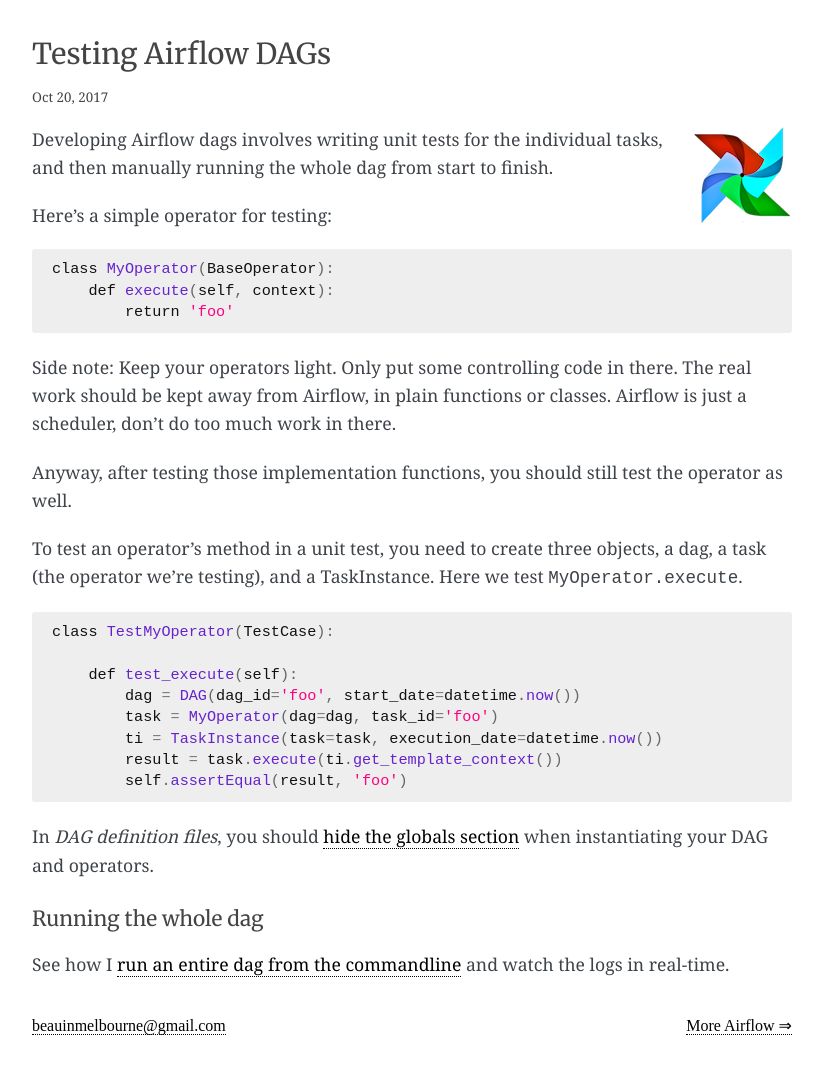
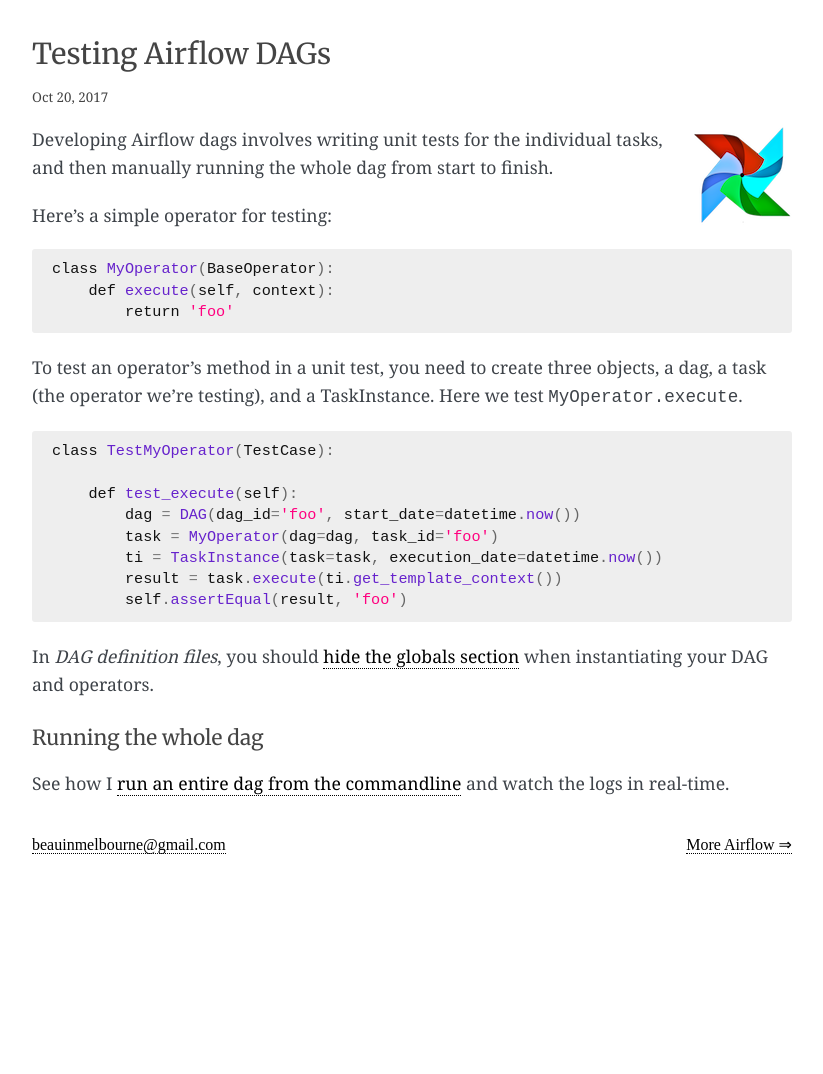
Before and after one commit to explodinglabs/explodinglabs.github.io, a Jekyll site: the page built from _posts/airflow/2017-10-20-testing-dags.markdown, in a window 1280 px wide. Shown: the whole page, without its empty margins (228-1051 px from the left). Built offline with Jekyll 4.4.1, drawn with Linux system fonts in a browser that asks for light colours; some web fonts are replaced; after the commit the page ends 900 px from its top, so only the background shows below that.

Commit message:
Remove the side note from the testing airflow post

````diff
--- a/_posts/airflow/2017-10-20-testing-dags.markdown
+++ b/_posts/airflow/2017-10-20-testing-dags.markdown
@@ -24,13 +24,6 @@
         return 'foo'
 ```
 
-Side note: Keep your operators light. Only put some controlling code in there.
-The real work should be kept away from Airflow, in plain functions or classes.
-Airflow is just a scheduler, don't do too much work in there.
-
-Anyway, after testing those implementation functions, you should still test the
-operator as well.
-
 To test an operator's method in a unit test, you need to create three objects,
 a dag, a task (the operator we're testing), and a TaskInstance. Here we test
 `MyOperator.execute`.
````
